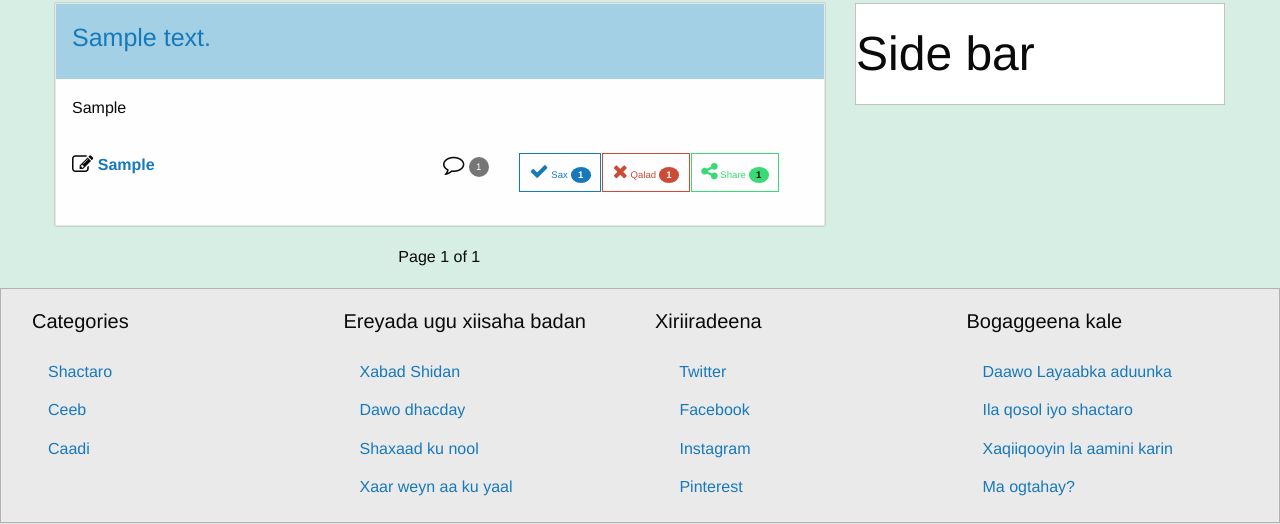
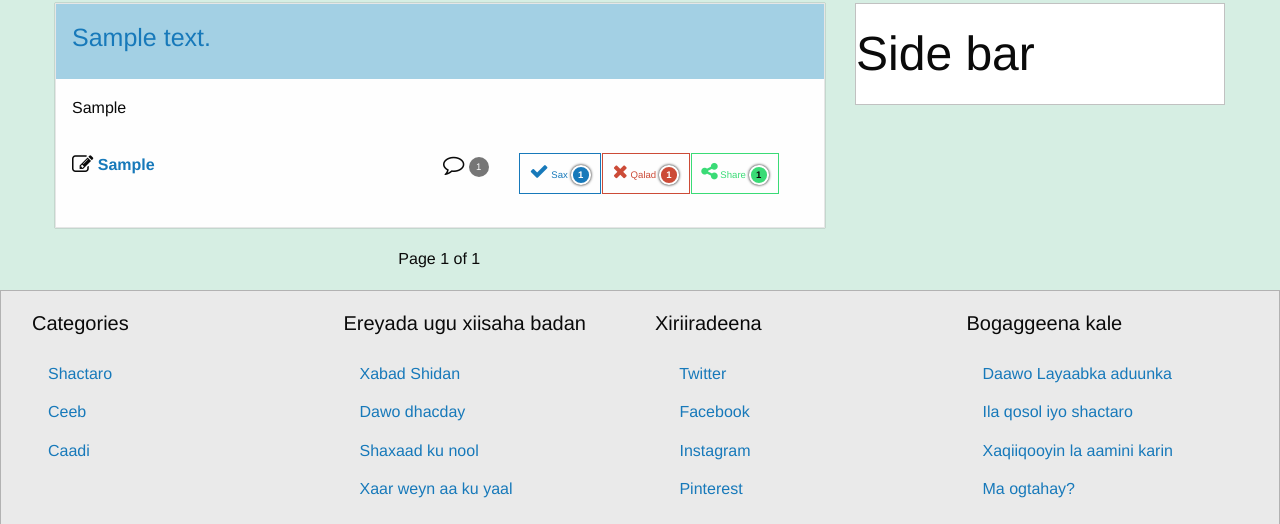
Before and after one commit to boolow5/Qaamuus, a Django app: page / in a window 1280 px wide. Shown: the part 434-958 px from the top of the page. Run offline with Django 3.2, Linux system fonts and the light colour scheme; tables that the repository leaves empty hold one stand-in row (values such as "Sample post"); some libraries are stand-ins or nearby versions.

Commit message:
styled reaction bagdes

```diff
--- a/dictionary/static/dictionary/css/style.css
+++ b/dictionary/static/dictionary/css/style.css
@@ -55,3 +55,7 @@ body {
   height: 3em;
   padding: .3em;
 }
+.comment-reaction .badge, .reaction .badge {
+  box-shadow: 0 0 3px #000;
+  border: 2px solid #FFF;
+}
```
